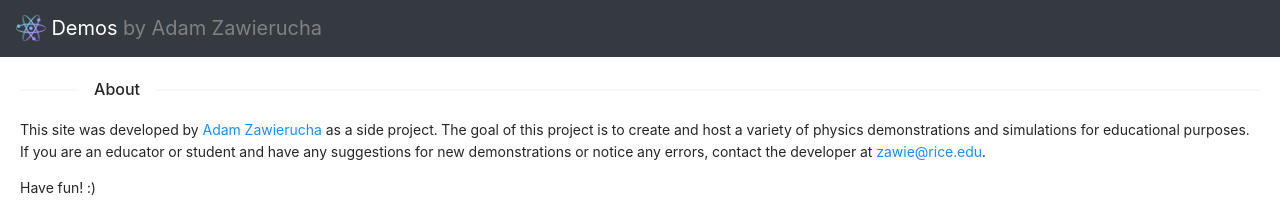
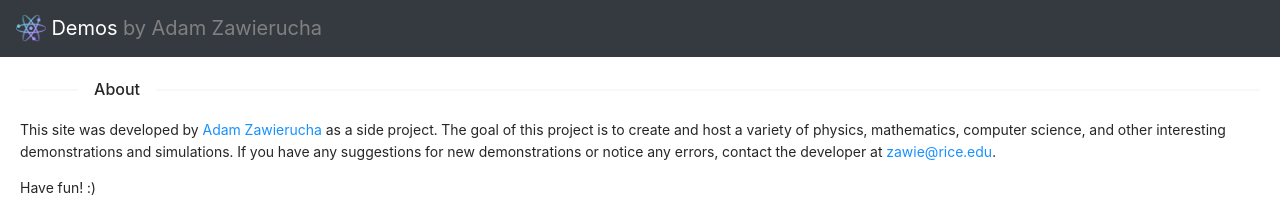
Before and after one commit to zawie/demo-site, a React (Create React App) app: page / in a window 1280 px wide. Shown: the top 213 px of the page. Built offline with nearby package versions, Linux system fonts and the light colour scheme.

Commit message:
About us text change

```diff
--- a/src/pages/Home.tsx
+++ b/src/pages/Home.tsx
@@ -15,8 +15,8 @@ export default function Home() {
     <div className="Main" style={{margin:"20px"}}>
       <Divider orientation="left">About</Divider>
       <p>
-        This site was developed by <a href="https://zawie.io">Adam Zawierucha</a> as a side project. The goal of this project is to create and host a variety of physics
-        demonstrations and simulations for educational purposes. If you are an educator or student and have any suggestions for new demonstrations or notice any errors,
+        This site was developed by <a href="https://zawie.io">Adam Zawierucha</a> as a side project. The goal of this project is to create and host a variety of physics,
+        mathematics, computer science, and other interesting demonstrations and simulations. If you have any suggestions for new demonstrations or notice any errors,
         contact the developer at <a href="mailto:zawie@rice.edu">zawie@rice.edu</a>.
       </p>
       <p>
```
